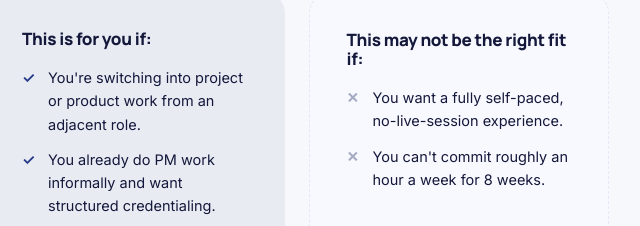
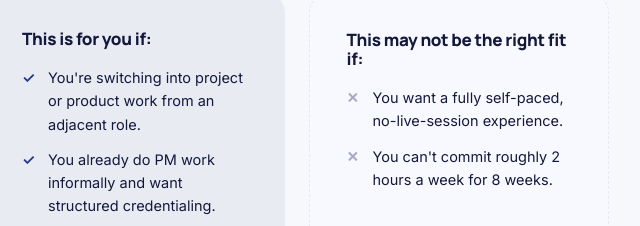
Before and after one commit to idemudia-obomhense/oistride-website, a website: page program-agile-project-management.html in a window 1280 px wide. Shown: the part 2512-2738 px from the top of the page, 92-732 px from the left. Drawn offline with nearby package versions, Linux system fonts and the light colour scheme; no server answers.

Commit message:
Fix remaining "an hour" time-commitment reference (Brief #16 follow-up)
Missed by the earlier 1hr->2hrs sweep because it used different
phrasing ("an hour" vs "1 hr"). The fit-card "may not be right for you
if" list now correctly says "2 hours," matching the rest of the page.
Confirmed via a broader case-insensitive sweep (an hour, 1 hour, 1hr,
~1 hr, 1-hour) that this was the last remaining instance site-wide.

```diff
--- a/program-agile-project-management.html
+++ b/program-agile-project-management.html
@@ -115,7 +115,7 @@
             <h4>This may not be the right fit if:</h4>
             <ul>
               <li>You want a fully self-paced, no-live-session experience.</li>
-              <li>You can't commit roughly an hour a week for 8 weeks.</li>
+              <li>You can't commit roughly 2 hours a week for 8 weeks.</li>
             </ul>
           </div>
         </div>
```
